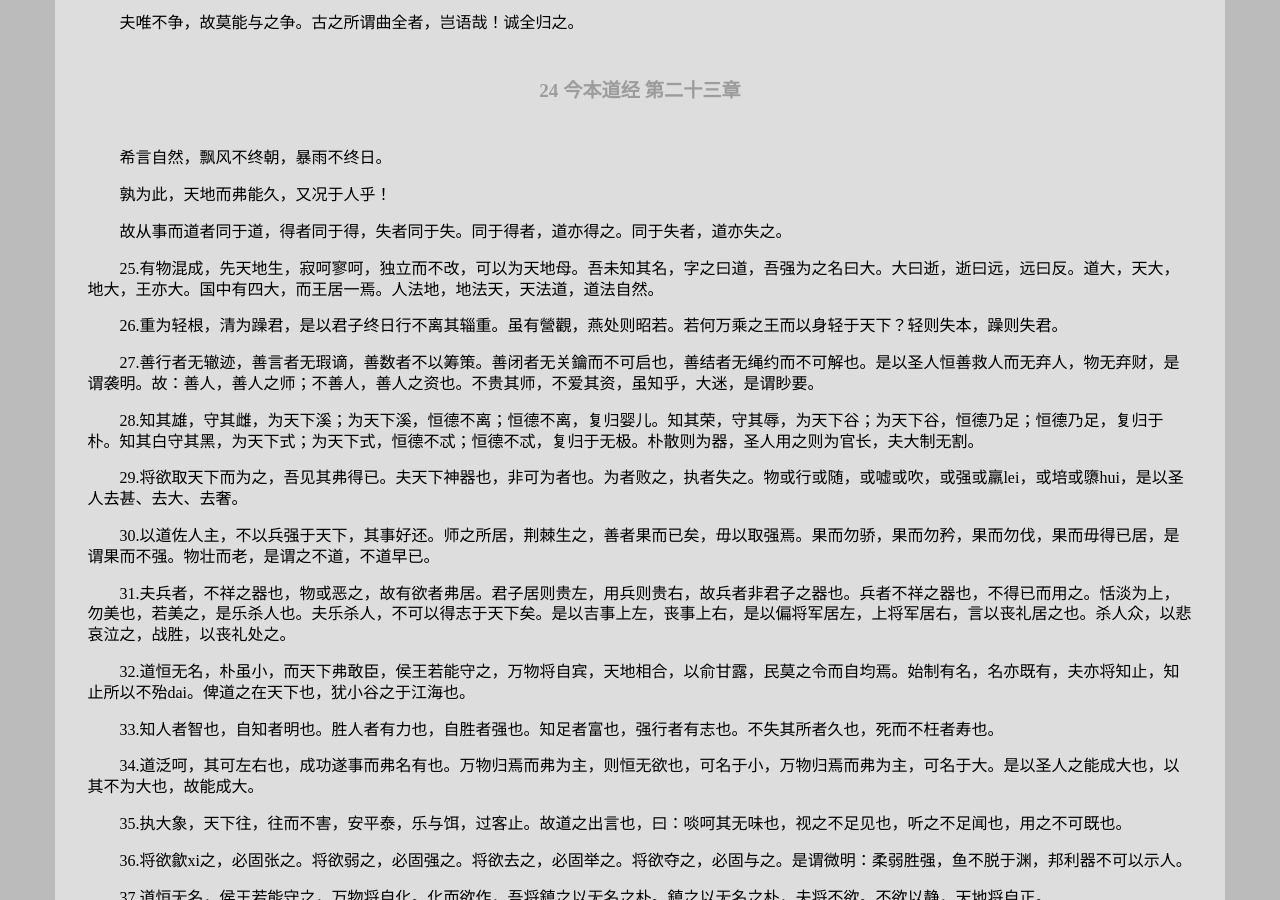
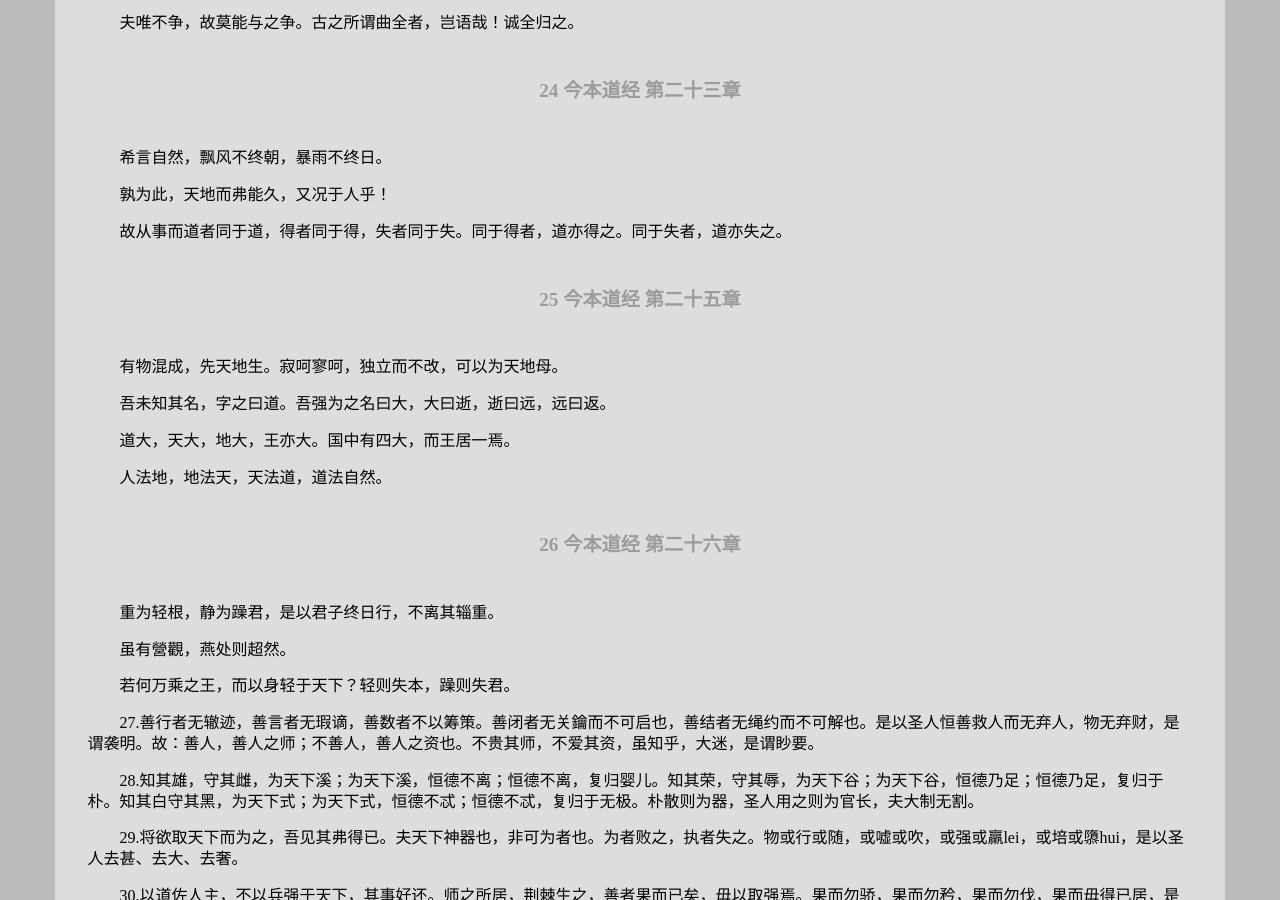
Before and after one commit to leiqin/leiqin.github.io, a Jekyll site: the page built from shoucang/daodejing.markdown, in a window 1280 px wide and 900 px high, scrolled down 15989 px. Built offline with Jekyll 4.4.1, drawn with Linux system fonts in a browser that asks for light colours; nearby versions of some CDN libraries.

Commit message:
道德经 道经 25 26

```diff
--- a/shoucang/daodejing.markdown
+++ b/shoucang/daodejing.markdown
@@ -635,11 +635,25 @@ title: 道德经
 
 故从事而道者同于道，得者同于得，失者同于失。同于得者，道亦得之。同于失者，道亦失之。
 
+###### 25 今本道经 第二十五章
+
+有物混成，先天地生。寂呵寥呵，独立而不改，可以为天地母。
+
+吾未知其名，字之曰道。吾强为之名曰大，大曰逝，逝曰远，远曰返。
+
+道大，天大，地大，王亦大。国中有四大，而王居一焉。
+
+人法地，地法天，天法道，道法自然。
+
+###### 26 今本道经 第二十六章
+
+重为轻根，静为躁君，是以君子终日行，不离其辎重。
+
+虽有營觀，燕处则超然。
+
+若何万乘之王，而以身轻于天下？轻则失本，躁则失君。
 
 
-25.有物混成，先天地生，寂呵寥呵，独立而不改，可以为天地母。吾未知其名，字之曰道，吾强为之名曰大。大曰逝，逝曰远，远曰反。道大，天大，地大，王亦大。国中有四大，而王居一焉。人法地，地法天，天法道，道法自然。
-
-26.重为轻根，清为躁君，是以君子终日行不离其辎重。虽有營觀，燕处则昭若。若何万乘之王而以身轻于天下？轻则失本，躁则失君。
 
 27.善行者无辙迹，善言者无瑕谪，善数者不以筹策。善闭者无关鑰而不可启也，善结者无绳约而不可解也。是以圣人恒善救人而无弃人，物无弃财，是谓袭明。故：善人，善人之师；不善人，善人之资也。不贵其师，不爱其资，虽知乎，大迷，是谓眇要。
 
```
